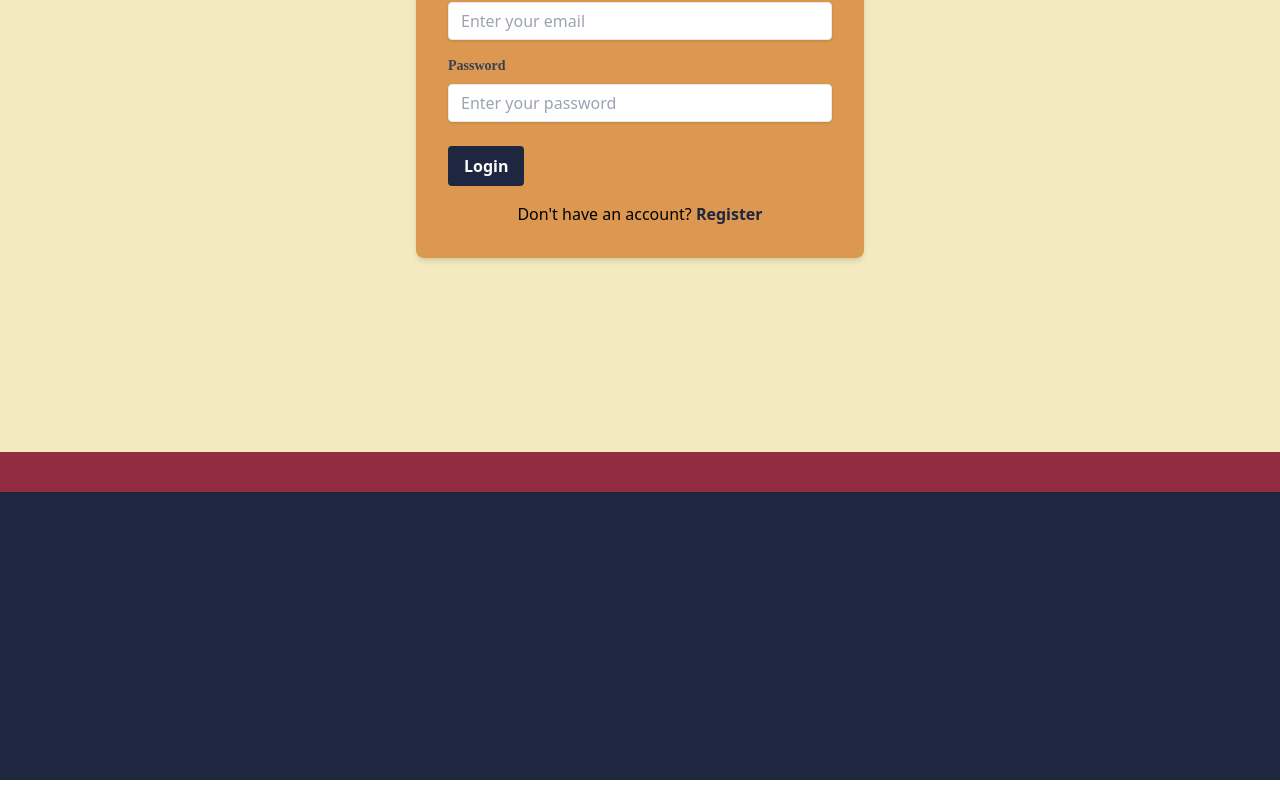
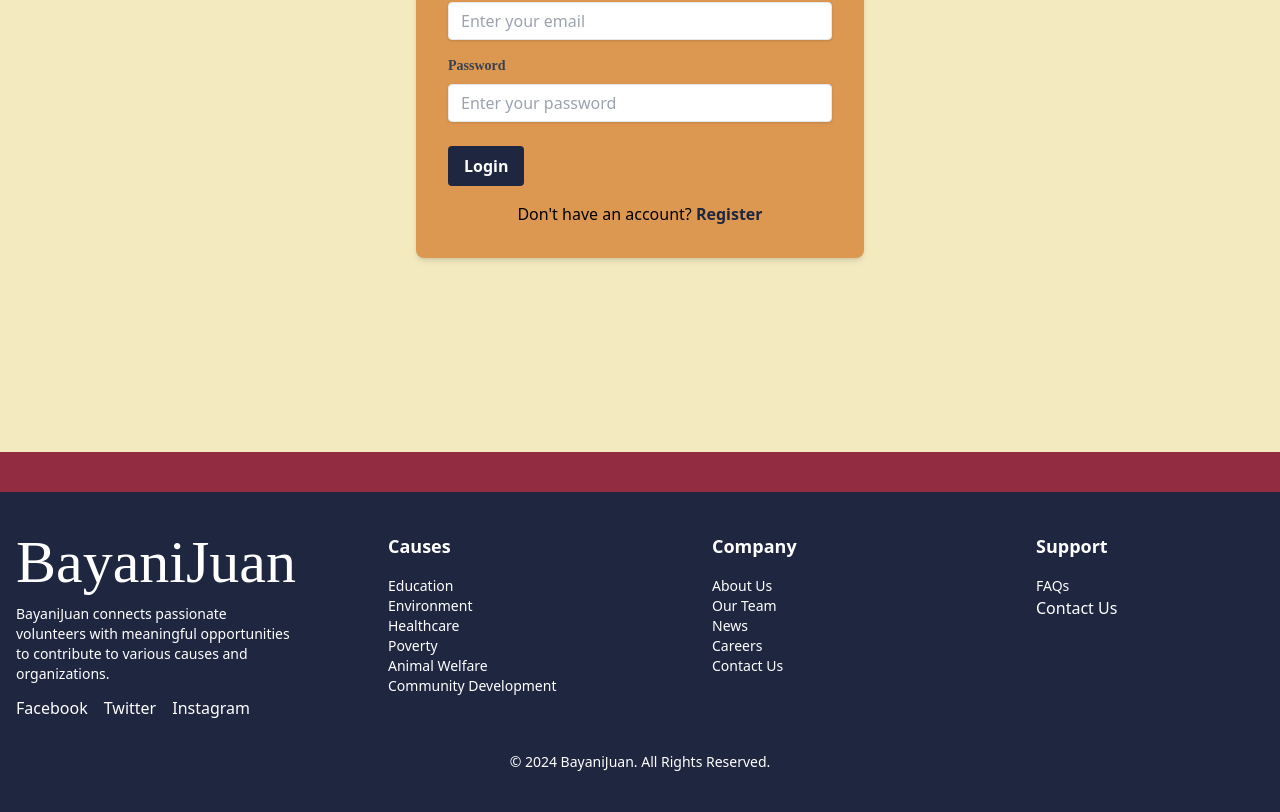
Before and after one commit to shaniassi/Bayanijuan-Volunteer-Matching-Website-, a React (Vite) app in the folder bayanijuan/: page /login in a window 1280 px wide. Shown: the part 348-1160 px from the top of the page. Before the commit the page ends 1128 px from the top, so only its background shows below. Built offline with nearby package versions, Linux system fonts and the light colour scheme; a web font is replaced by a local one.

Commit message:
added Footer

```diff
--- a/bayanijuan/src/components/Footer.jsx
+++ b/bayanijuan/src/components/Footer.jsx
@@ -1,9 +1,69 @@
-import React from 'react'
+import React from 'react';
 
 const Footer = () => {
   return (
-    <div className='w-full h-72 bg-blue'></div>
-  )
-}
+    <div className='w-full bg-blue py-10'>
+      <div className='max-w-7xl mx-auto grid grid-cols-1 sm:grid-cols-2 md:grid-cols-4 gap-x-12 gap-y-4 px-4'>
+        {/* Column 1: BayaniJuan Description and Social Links */}
+        <div className='sm:col-span-5 col-span-10 md:col-span-1 space-y-3'>
+          <h3 className='text-white text-6xl font-medium font-header'>BayaniJuan</h3>
+          <p className='text-white text-sm'>
+            BayaniJuan connects passionate volunteers with meaningful opportunities to contribute to various causes and organizations.
+          </p>
+          <div className='flex space-x-4'>
+            <a href='#' className='text-white hover:text-gray-200 transition-colors duration-300'>
+              Facebook
+            </a>
+            <a href='#' className='text-white hover:text-gray-200 transition-colors duration-300'>
+              Twitter
+            </a>
+            <a href='#' className='text-white hover:text-gray-200 transition-colors duration-300'>
+              Instagram
+            </a>
+          </div>
+        </div>
 
-export default Footer
+        {/* Column 2: Causes */}
+        <div className='sm:col-span-1 md:col-span-1 space-y-4 mx-4 md:mx-12'>
+          <h3 className='text-white text-lg font-semibold'>Causes</h3>
+          <ul className='text-white text-sm'>
+            <li>Education</li>
+            <li>Environment</li>
+            <li>Healthcare</li>
+            <li>Poverty</li>
+            <li>Animal Welfare</li>
+            <li>Community Development</li>
+          </ul>
+        </div>
+
+        {/* Column 3: Company and Menus */}
+        <div className='sm:col-span-1 md:col-span-1 space-y-4 mx-4 md:mx-12'>
+          <h3 className='text-white text-lg font-semibold'>Company</h3>
+          <ul className='text-white text-sm'>
+            <li>About Us</li>
+            <li>Our Team</li>
+            <li>News</li>
+            <li>Careers</li>
+            <li>Contact Us</li>
+          </ul>
+        </div>
+
+        {/* Column 4: Support */}
+        <div className='sm:col-span-1 md:col-span-1 space-y-4 mx-4 md:mx-12'>
+          <h3 className='text-white text-lg font-semibold'>Support</h3>
+          <p className='text-white text-sm'>FAQs</p>
+          <a href='#' className='text-white hover:text-gray-200 transition-colors duration-300'>
+            Contact Us
+          </a>
+        </div>
+      </div>
+
+      {/* Copyright notice */}
+      <div className="mt-8 text-center text-white text-sm">
+        © {new Date().getFullYear()} BayaniJuan. All Rights Reserved.
+      </div>
+    </div>
+  );
+};
+
+export default Footer;
```
